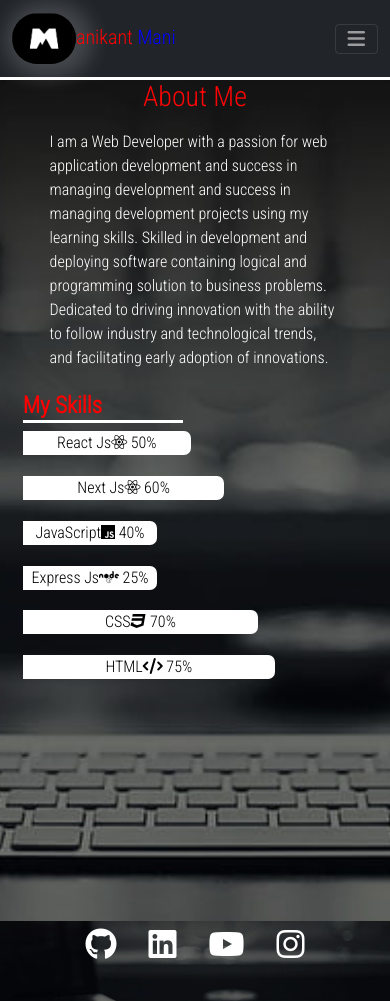
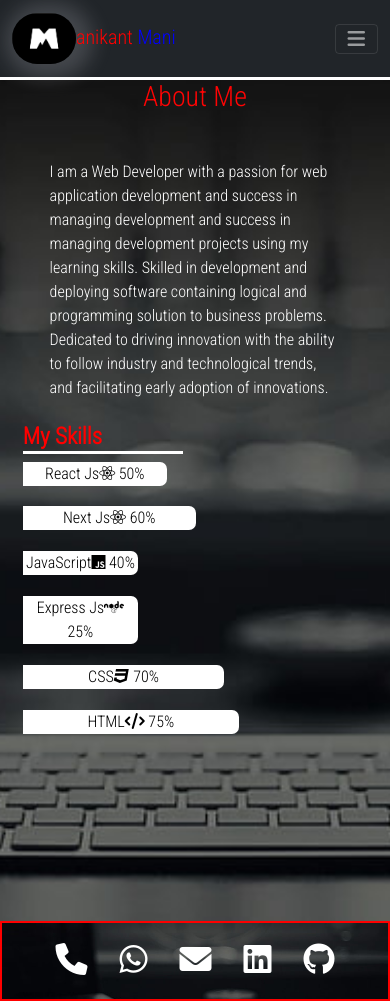
Before and after one commit to ManikantMani/webapp, a React (Create React App) app: page /about in a window 390 px wide. Built offline with nearby package versions, Linux system fonts and the light colour scheme; a web font is replaced by a local one.

Commit message:
contact_me_add

```diff
--- a/src/components/footer/Footer.jsx
+++ b/src/components/footer/Footer.jsx
@@ -4,14 +4,13 @@
 const Footer = () => {
   return (
     <>
-        <div className="social_media" style={{width:"100% !important"}}>
-               {/* <span className="social_media_heading">Follow me on social site...</span> */}
-                   <span className="links"><a className='aLink' href="https://github.com/ManikantMani" target="_blank"><i class="fab fa-github"></i></a></span>
-                   {/* <span className="links"><a className='aLink' href="manikantmani12345@gmail.com" target="_blank"><i class="fas fa-envelope-square"></i></a></span> */}
-                   <span className="links"><a className='aLink' href="https://www.linkedin.com/in/manikant-mani-4a7606216" target="_blank"><i class="fab fa-linkedin"></i></a></span>
-                   <span className="links"><a className='aLink' href="https://www.youtube.com/channel/UC4so0nZsVoydtosEXqq8eFg/featured" target="_blank"><i class="fab fa-youtube"></i></a></span>
-                   <span className="links"><a className='aLink' href="https://www.instagram.com/?hl=en"><i class="fab fa-instagram" target="_blank"></i></a></span>
-               </div>
+      <div className="social_media" style={{ width: "100% !important" }}>
+      <span className="links"><a className='aLink' href="tel:7004336713" target="_blank"><i class="fa-solid fa-phone"></i></a></span>
+        <span className="links"><a className='aLink' href="https://wa.me/917004336713" target="_blank"><i class="fa-brands fa-whatsapp"></i></a></span>
+        <span className="links"><a className='aLink' href="mailto:manikantmani12345@gmail.com" target="_blank"><i class="fa-solid fa-envelope"></i></a></span>
+        <span className="links"><a className='aLink' href="https://www.linkedin.com/in/manikant-mani-4a7606216" target="_blank"><i class="fab fa-linkedin"></i></a></span>
+        <span className="links"><a className='aLink' href="https://github.com/ManikantMani" target="_blank"><i class="fab fa-github"></i></a></span>
+      </div>
     </>
   )
 }
--- a/src/components/footer/footer.css
+++ b/src/components/footer/footer.css
@@ -1,8 +1,10 @@
 .social_media {
-    /* border:  solid 2px red; */
+    border:  solid 2px red;
     text-align: center;
     width: 100%;
+    align-items: center;
     height: 5rem;
+    padding-top: 0.8rem;
     background: url("../../images/home11.jpg");
     background-size: cover;
     background-position: center;
@@ -16,7 +18,6 @@
   .links {
     /* border:  solid 2px red; */
     font-size: 2rem;
-
     text-align: center;
     justify-content: center;
     align-items: center;
--- a/src/pages/style.css
+++ b/src/pages/style.css
@@ -1,15 +1,15 @@
-@import url('https://fonts.googleapis.com/css2?family=Fira+Sans:wght@200;300;400;500;600&family=Piazzolla:wght@200;300;400;900&family=Quicksand:wght@500;600&family=Roboto+Condensed:wght@300&family=Source+Code+Pro:wght@300&display=swap');
+@import url("https://fonts.googleapis.com/css2?family=Fira+Sans:wght@200;300;400;500;600&family=Piazzolla:wght@200;300;400;900&family=Quicksand:wght@500;600&family=Roboto+Condensed:wght@300&family=Source+Code+Pro:wght@300&display=swap");
 
 * {
   margin: 0;
   padding: 0;
   box-sizing: border-box;
-  font-family: 'Roboto Condensed', sans-serif;
+  font-family: "Roboto Condensed", sans-serif;
 }
 
 :root {
   --primary-white: #fff;
-    --primary-red: #f90000;
+  --primary-red: red;
   --primary-dark: rgba(255, 255, 255, 0);
 }
 
@@ -31,7 +31,8 @@
 @keyframes nav_name_animation {
   from {
     box-shadow: 5px 6px 20px 5px rgba(155, 0, 0, 0.788);
-}to {
+  }
+  to {
     box-shadow: 5px 6px 20px 5px rgba(123, 42, 252, 0.596);
   }
 }
@@ -50,7 +51,7 @@
 .name_tag2 {
   color: blue;
 }
-.navbar-nav > li > a  {
+.navbar-nav > li > a {
   margin-right: 3rem;
   /* color: var(--primary-white) !important; */
   border-bottom: 0.1875rem solid var(--primary-dark);
@@ -61,10 +62,10 @@
   text-transform: uppercase;
 }
 
-.navbar-nav > li > a.active, .navbar-nav > li > a:focus {
+.navbar-nav > li > a.active,
+.navbar-nav > li > a:focus {
   border-bottom: 0.1875rem solid var(--primary-red);
 }
-
 
 /******************** navbar style start *******************/
 
@@ -110,22 +111,29 @@
   overflow: hidden; /* Ensures the content is not revealed until the animation */
   white-space: pre-line; /* Keeps the content on a single line */
   margin: 3rem; /* Gives that scrolling effect as the typing happens */
-  letter-spacing: .15em; /* Adjust as needed */
-  animation:
-    typing 3.5s steps(40, end),
-    blink-caret .75s step-end infinite;
+  letter-spacing: 0.15em; /* Adjust as needed */
+  animation: typing 3.5s steps(40, end), blink-caret 0.75s step-end infinite;
 }
 
 /* The typing effect */
 @keyframes typing {
-  from { width: 0 }
-  to { width: 100% }
+  from {
+    width: 0;
+  }
+  to {
+    width: 100%;
+  }
 }
 
 /* The typewriter cursor effect */
 @keyframes blink-caret {
-  from, to { border-color: transparent }
-  50% { border-color: orange; }
+  from,
+  to {
+    border-color: transparent;
+  }
+  50% {
+    border-color: orange;
+  }
 }
 
 .button {
@@ -142,7 +150,6 @@
   color: var(--primary-red);
   background-color: var(--primary-dark);
 }
-
 
 /* ****************** project style start************ */
 
@@ -226,8 +233,7 @@
 }
 
 .about_main_div {
-  /* border:  solid 3px darkorange; */
-  border-top:  solid 3px rgb(255, 255, 255);
+  border-top: solid 3px rgb(255, 255, 255);
 }
 
 .about_heading {
@@ -241,16 +247,18 @@
 } */
 
 .about_me {
+  height: auto;
+  font-size: 1.8rem;
+  padding: 2rem;
+  margin: 2rem;
   /* border:  solid 2px yellow; */
-  font-size: 2rem;
-  color: rgb(255, 255, 255);
-  padding: 2rem;
-  margin-left: 3.5rem;
+  color: var(--primary-white);
 }
 
 .about_container {
   border: solid 2px transparent;
   display: flex;
+  width: fit-content;
   flex-direction: column;
 }
 
@@ -259,7 +267,6 @@
   margin-left: 5rem;
   height: 2rem;
   width: 40vw;
-
 }
 
 .skill_heading {
@@ -334,12 +341,10 @@
   background: url("../images/home11.jpg");
   background-size: cover;
   background-position: center;
-
 }
 
 .social_media_heading {
   color: white;
-
 }
 
 .links {
@@ -375,7 +380,7 @@
     height: auto;
   }
   .button {
-    display: none;
+    margin-bottom: 1rem;
   }
   .header-wraper {
     height: auto;
@@ -387,29 +392,32 @@
     font-size: 0.8rem;
   }
   .infome {
-    display: grid;
+    width: fit-content;
     margin-top: -2.6rem;
   }
   .about_main {
-    /* border:  solid 3px red; */
-    /* display: grid; */
+    /* border: solid 3px red; */
+    width: 100%;
+  }
+  .about_main_div {
+    /* border: solid 3px darkorange; */
+    width: 100vw;
   }
   .about_me {
     /* border: solid 2px green; */
-    font-size: 1.2rem;
-    /* border:  solid 3px red; */
+    font-size: 1rem;
     margin: 0;
+    padding: 0;
   }
   .skills {
-    font-size: .6rem;
-    margin: 0.6rem 1rem;
+    font-size: 0.6rem;
+    /* margin: 0.6rem 1rem; */
     margin-top: -1.5rem;
     width: 18rem;
     height: 0.2rem;
   }
   .skill_heading {
     margin-top: 1.5rem;
-
   }
   .social_media {
     height: auto;
@@ -427,6 +435,9 @@
   }
   .main_project_for_desktop_project_page_only {
     height: auto;
+  }
+  .button {
+    margin-bottom: 1rem;
   }
   .card-title {
     font-size: 1.8rem;
@@ -456,13 +467,15 @@
   }
 }
 
-
 @media only screen and (max-width: 600px) {
   .header-wraper {
     height: auto;
   }
   .main_project_for_desktop_project_page_only {
     height: auto;
+  }
+  .button {
+    margin-bottom: 1rem;
   }
   .card-title {
     font-size: 1.8rem;
@@ -480,11 +493,12 @@
   .about_me {
     font-size: 1rem;
     margin: 1.1rem;
+    margin-top: 3rem;
   }
   .skills {
     margin: 0.8rem 1.3rem;
     margin-top: -1.8rem;
-  width: 21rem;
+    width: 18rem;
     height: 0.38rem;
   }
   .social_media {
@@ -498,12 +512,15 @@
 } */
 
 /* Medium devices (landscape tablets, 768px and up) */
-@media (min-width: 600px)  and (max-width: 768px) {
+@media (min-width: 600px) and (max-width: 768px) {
   .header-wraper {
     height: auto;
   }
   .main_project_for_desktop_project_page_only {
     height: auto;
+  }
+  .button {
+    margin-bottom: 1rem;
   }
   .card-title {
     font-size: 1.8rem;
@@ -543,6 +560,9 @@
   }
   .card-text {
     font-size: 1rem;
+  }
+  .button {
+    margin-bottom: 1rem;
   }
   .infome {
     display: grid;
```
Lines whose indentation alone changed are shown as unchanged.
